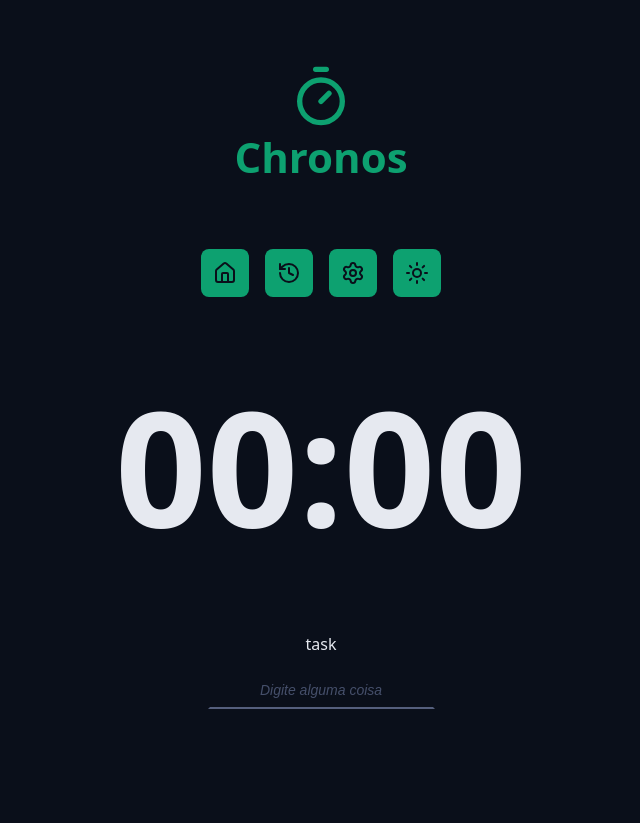
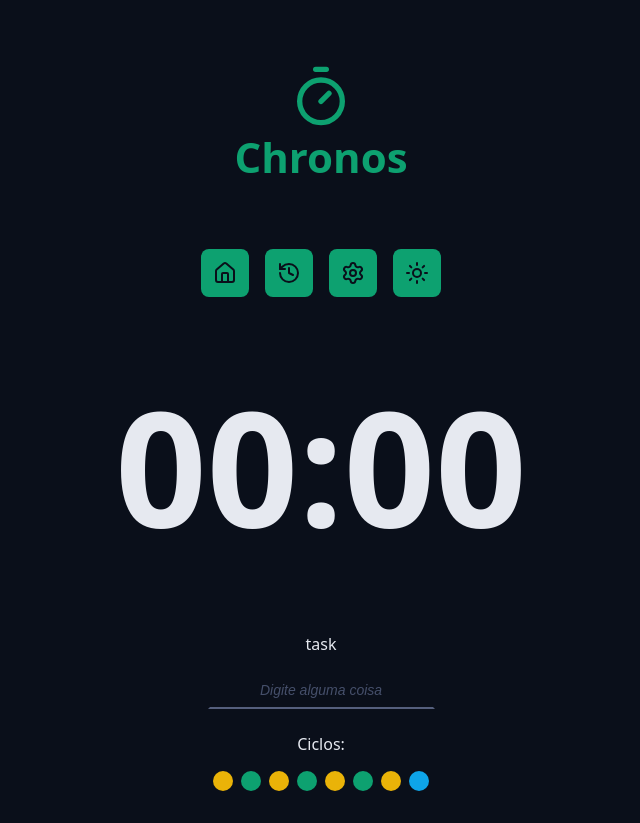
Before and after one commit to Bene001700/chronos-pomodoro, a React (Vite) app: page / in a window 1280 px wide. Shown: the whole page, without its empty margins (319-959 px from the left). Before the commit the page ends 800 px from the top, so only its background shows below. Built offline with nearby package versions, Linux system fonts and the light colour scheme.

Commit message:
Construção do component Cycles

```diff
--- a/src/App.tsx
+++ b/src/App.tsx
@@ -5,6 +5,7 @@
 import { Menu } from './components/Menu';
 import { CountDown } from './components/CountDown';
 import { DefaultInput } from './components/DefaultInput';
+import { Cycles } from './components/Cycles';
 
 export function App() {
     return (<>
@@ -17,13 +18,15 @@
         <Container>
             <CountDown/>
         </Container>
-
         <Container>
-            <form className='form'>
-                <div className="rowForm">
+            <div className="rowForm">
+                <form className='form'>
                     <DefaultInput disabled id="meuInput" labelText="task" type="text" placeholder='Digite alguma coisa'/>
-                </div>
-            </form>
+                </form>
+            </div>
+            <div className="rowForm">
+                <Cycles/>
+            </div>
         </Container>
 
     </>);
--- /dev/null
+++ b/src/components/Cycles/index.tsx
@@ -0,0 +1,21 @@
+import styles from './styles.module.css';
+export function Cycles() {
+    return (<>
+        <div className={styles.cycles}>
+            <span>Ciclos:</span>
+
+            <div className={styles.cyclesDots}>
+                <span className={`${styles.cyclesDot} ${styles.workTime}`}></span>
+                <span className={`${styles.cyclesDot} ${styles.shortBreakTime}`}></span>
+                <span className={`${styles.cyclesDot} ${styles.workTime}`}></span>
+                <span className={`${styles.cyclesDot} ${styles.shortBreakTime}`}></span>
+                <span className={`${styles.cyclesDot} ${styles.workTime}`}></span>
+                <span className={`${styles.cyclesDot} ${styles.shortBreakTime}`}></span>
+                <span className={`${styles.cyclesDot} ${styles.workTime}`}></span>
+                <span className={`${styles.cyclesDot} ${styles.longBreakTime}`}></span>
+            </div>
+        </div>
+    </>
+);
+
+}
--- /dev/null
+++ b/src/components/Cycles/styles.module.css
@@ -0,0 +1,32 @@
+.cycles {
+    display: flex;
+    flex-direction: column;
+    justify-content: center;
+    align-items: center;
+    gap: 1.6rem;
+    margin-top: 2.4rem;
+
+}
+
+.cyclesDots {
+    display: flex;
+    gap: 0.8rem;
+}
+
+.cyclesDot{
+    width: 2rem;
+    height: 2rem;
+    background-color: var(--primary);
+    border-radius: 50%;
+}
+
+
+.workTime{
+    background: var(--warning);
+}
+.shortBreakTime{
+    background: var(--primary);
+}
+.longBreakTime{
+    background: var(--info);
+}
--- a/src/styles/global.css
+++ b/src/styles/global.css
@@ -16,7 +16,7 @@
 }
 
 
-.rowForm {
+.form {
     display: flex;
     flex-direction: column;
     justify-content: center;
```
